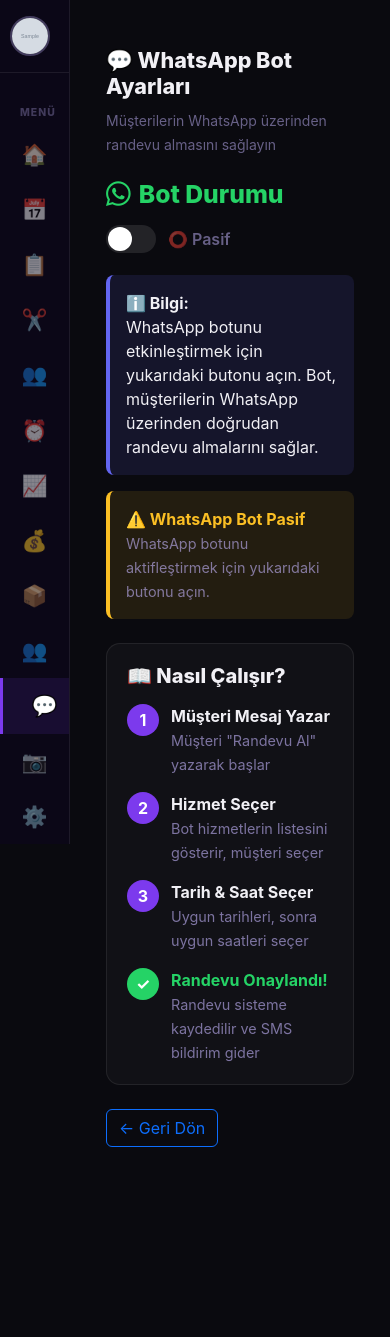
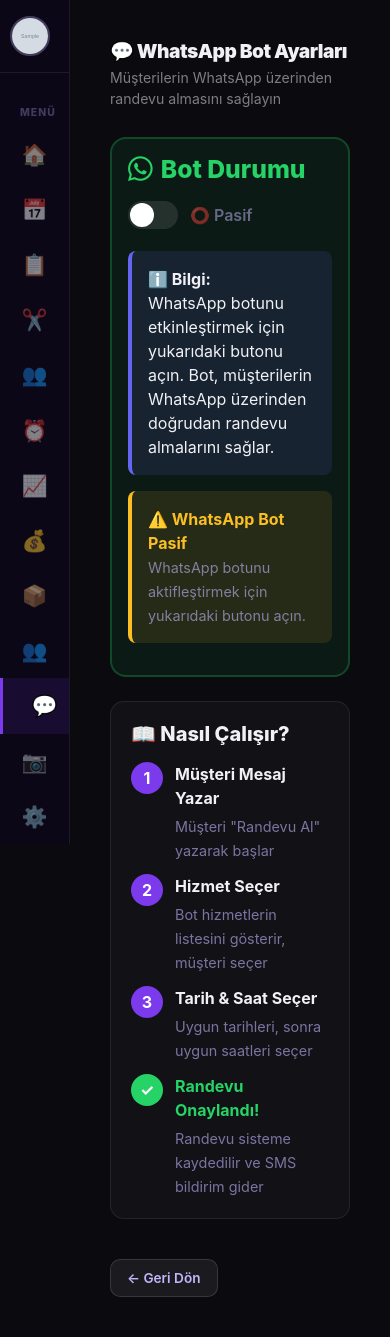
Before and after one commit to Onurkckarslan/randevuCum, a Python web app: template app/templates/business/whatsapp_settings.html in a window 390 px wide. Before the commit the page ends 1147 px from the top, so only its background shows below. Run offline with Jinja, Linux system fonts and the light colour scheme; the template is opened without the code that fills it: most values are stand-ins (such as "Sample title", 1, 10 or a date in 2020); grey boxes marked "Sample" are stand-in pictures.

Commit message:
Fix layout and responsive issues in statistics, loyalty, and whatsapp pages

```diff
--- a/app/templates/business/statistics.html
+++ b/app/templates/business/statistics.html
@@ -54,6 +54,12 @@
 @media(max-width: 768px) {
   .summary-grid { grid-template-columns: repeat(2, 1fr); }
   .charts-row { grid-template-columns: 1fr; }
+  .panel-container { padding: 16px; }
+  .page-title { font-size: 1.4rem; }
+  .filter-controls { flex-direction: column; align-items: stretch; }
+  .period-btns { width: 100%; }
+  .staff-filter { width: 100%; }
+  .summary-grid { grid-template-columns: 1fr; }
 }
 </style>
 {% endblock %}
--- a/app/templates/business/whatsapp_settings.html
+++ b/app/templates/business/whatsapp_settings.html
@@ -2,7 +2,12 @@
 {% block title %}WhatsApp Bot Ayarları — {{ biz.name }}{% endblock %}
 {% block extra_head %}
 <style>
-.whatsapp-card { background: rgba(37,211,102,.08); border: 2px solid rgba(37,211,102,.25); border-radius: 16px; padding: 24px; }
+body { background: #0d0d16 !important; }
+.panel-container { max-width: 900px; margin: 0 auto; padding: 20px; }
+.page-header { margin-bottom: 28px; }
+.page-title { font-size: 1.6rem; font-weight: 900; color: #f1f0f5; margin: 0; }
+.page-subtitle { font-size: .9rem; color: rgba(196,181,253,.5); margin-top: 4px; }
+.whatsapp-card { background: rgba(37,211,102,.08); border: 2px solid rgba(37,211,102,.25); border-radius: 16px; padding: 24px; margin-bottom: 20px; }
 .whatsapp-card h2 { color: #25d366; margin-bottom: 16px; font-weight: 800; }
 .toggle-switch { display: inline-flex; align-items: center; gap: 12px; }
 .switch { position: relative; width: 50px; height: 28px; background: rgba(255,255,255,.1); border-radius: 14px; cursor: pointer; transition: all .3s; }
@@ -10,16 +15,35 @@
 .switch::after { content: ''; position: absolute; width: 24px; height: 24px; background: white; border-radius: 50%; top: 2px; left: 2px; transition: left .3s; }
 .switch.active::after { left: 24px; }
 .info-box { background: rgba(99,102,241,.12); border-left: 4px solid #6366f1; padding: 16px; border-radius: 8px; margin: 16px 0; }
-.stat-row { display: flex; justify-content: space-between; align-items: center; padding: 12px 0; border-bottom: 1px solid rgba(255,255,255,.08); }
+.stat-row { display: flex; justify-content: space-between; align-items: center; padding: 12px 0; border-bottom: 1px solid rgba(255,255,255,.08); flex-wrap: wrap; gap: 12px; }
 .stat-row:last-child { border-bottom: none; }
+.how-it-works { background: rgba(255,255,255,.03); border: 1px solid rgba(255,255,255,.08); border-radius: 14px; padding: 20px; margin-bottom: 20px; }
+.how-it-works h5 { color: #f1f0f5; font-weight: 800; margin-bottom: 16px; }
+.step { display: flex; gap: 12px; margin-bottom: 16px; }
+.step:last-child { margin-bottom: 0; }
+.step-num { background: #7c3aed; width: 32px; height: 32px; border-radius: 50%; display: flex; align-items: center; justify-content: center; color: white; font-weight: 700; flex-shrink: 0; }
+.step-num.complete { background: #25d366; }
+.step-content strong { color: #f1f0f5; display: block; margin-bottom: 4px; }
+.step-content span { color: rgba(196,181,253,.6); font-size: .9rem; }
+.back-btn { background: rgba(255,255,255,.07); border: 1px solid rgba(255,255,255,.12); color: #c4b5fd; border-radius: 10px; padding: 8px 16px; font-size: .85rem; font-weight: 600; text-decoration: none; transition: background .15s; display: inline-block; margin-top: 20px; }
+.back-btn:hover { background: rgba(255,255,255,.13); color: #e9d5ff; }
+
+@media(max-width: 768px) {
+  .panel-container { padding: 16px; }
+  .page-title { font-size: 1.3rem; }
+  .whatsapp-card { padding: 16px; }
+  .stat-row { flex-direction: column; align-items: flex-start; }
+  .step { margin-bottom: 12px; }
+}
 </style>
 {% endblock %}
 {% block content %}
 
-<div class="container mt-4">
-  <div class="mb-4">
-    <h4 style="color:#f1f0f5;font-weight:800;">💬 WhatsApp Bot Ayarları</h4>
-    <small style="color:rgba(196,181,253,.5);">Müşterilerin WhatsApp üzerinden randevu almasını sağlayın</small>
+<div class="panel-container">
+  <!-- Header -->
+  <div class="page-header">
+    <h1 class="page-title">💬 WhatsApp Bot Ayarları</h1>
+    <p class="page-subtitle">Müşterilerin WhatsApp üzerinden randevu almasını sağlayın</p>
   </div>
 
   <!-- WhatsApp Status Card -->
@@ -83,55 +107,46 @@
   </div>
 
   <!-- How It Works -->
-  <div style="background:rgba(255,255,255,.03);border:1px solid rgba(255,255,255,.08);border-radius:14px;padding:20px;">
-    <h5 style="color:#f1f0f5;font-weight:800;margin-bottom:16px;">📖 Nasıl Çalışır?</h5>
+  <div class="how-it-works">
+    <h5>📖 Nasıl Çalışır?</h5>
 
-    <div style="margin-bottom:16px;">
-      <div style="display:flex;gap:12px;margin-bottom:12px;">
-        <div style="background:#7c3aed;width:32px;height:32px;border-radius:50%;display:flex;align-items:center;justify-content:center;color:white;font-weight:700;flex-shrink:0;">1</div>
-        <div>
-          <strong style="color:#f1f0f5;">Müşteri Mesaj Yazar</strong><br>
-          <span style="color:rgba(196,181,253,.6);font-size:.9rem;">Müşteri "Randevu Al" yazarak başlar</span>
-        </div>
+    <div class="step">
+      <div class="step-num">1</div>
+      <div class="step-content">
+        <strong>Müşteri Mesaj Yazar</strong>
+        <span>Müşteri "Randevu Al" yazarak başlar</span>
       </div>
     </div>
 
-    <div style="margin-bottom:16px;">
-      <div style="display:flex;gap:12px;margin-bottom:12px;">
-        <div style="background:#7c3aed;width:32px;height:32px;border-radius:50%;display:flex;align-items:center;justify-content:center;color:white;font-weight:700;flex-shrink:0;">2</div>
-        <div>
-          <strong style="color:#f1f0f5;">Hizmet Seçer</strong><br>
-          <span style="color:rgba(196,181,253,.6);font-size:.9rem;">Bot hizmetlerin listesini gösterir, müşteri seçer</span>
-        </div>
+    <div class="step">
+      <div class="step-num">2</div>
+      <div class="step-content">
+        <strong>Hizmet Seçer</strong>
+        <span>Bot hizmetlerin listesini gösterir, müşteri seçer</span>
       </div>
     </div>
 
-    <div style="margin-bottom:16px;">
-      <div style="display:flex;gap:12px;margin-bottom:12px;">
-        <div style="background:#7c3aed;width:32px;height:32px;border-radius:50%;display:flex;align-items:center;justify-content:center;color:white;font-weight:700;flex-shrink:0;">3</div>
-        <div>
-          <strong style="color:#f1f0f5;">Tarih & Saat Seçer</strong><br>
-          <span style="color:rgba(196,181,253,.6);font-size:.9rem;">Uygun tarihleri, sonra uygun saatleri seçer</span>
-        </div>
+    <div class="step">
+      <div class="step-num">3</div>
+      <div class="step-content">
+        <strong>Tarih & Saat Seçer</strong>
+        <span>Uygun tarihleri, sonra uygun saatleri seçer</span>
       </div>
     </div>
 
-    <div style="margin-bottom:0;">
-      <div style="display:flex;gap:12px;">
-        <div style="background:#25d366;width:32px;height:32px;border-radius:50%;display:flex;align-items:center;justify-content:center;color:white;font-weight:700;flex-shrink:0;">✓</div>
-        <div>
-          <strong style="color:#25d366;">Randevu Onaylandı!</strong><br>
-          <span style="color:rgba(196,181,253,.6);font-size:.9rem;">Randevu sisteme kaydedilir ve SMS bildirim gider</span>
-        </div>
+    <div class="step">
+      <div class="step-num complete">✓</div>
+      <div class="step-content">
+        <strong style="color:#25d366;">Randevu Onaylandı!</strong>
+        <span>Randevu sisteme kaydedilir ve SMS bildirim gider</span>
       </div>
     </div>
   </div>
 
-  <div style="margin-top:24px;">
-    <a href="/panel" class="btn btn-outline-primary">← Geri Dön</a>
-  </div>
+  <a href="/panel" class="back-btn">← Geri Dön</a>
 </div>
 
+{% block extra_js %}
 <script>
 function toggleWhatsApp() {
   const form = document.getElementById('whatsappForm');
@@ -141,5 +156,6 @@
   form.submit();
 }
 </script>
+{% endblock %}
 
 {% endblock %}
```
Also changed, not shown: app/templates/business/loyalty.html (+7 -3 lines).
